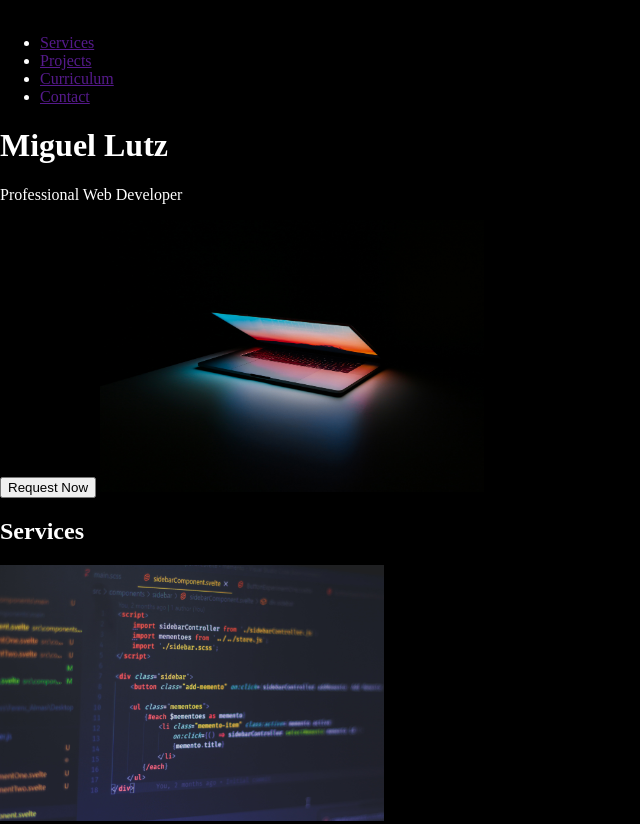
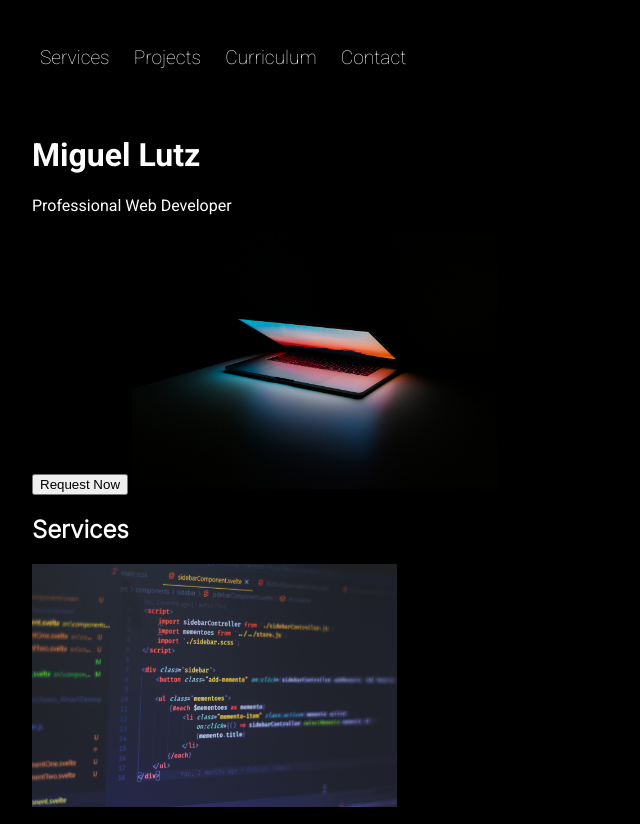
Before and after one commit to miguellutz/personal-website, a plain HTML site: page index.html in a window 1280 px wide. Shown: the top 824 px of the page, without its empty margins (0-640 px from the left). Drawn offline with Linux system fonts and the light colour scheme.

Commit message:
Body and header component styling

```diff
--- /dev/null
+++ b/components/header.css
@@ -0,0 +1,20 @@
+header {
+  padding: 30px 0px;
+}
+
+nav > ul {
+  display: inline-block;
+}
+
+nav > ul > li {
+  display: inline-block;
+  font-size: larger;
+  font-weight: 300;
+  margin-right: 20px;
+}
+
+nav a,
+nav a:visited {
+  color: white;
+  text-decoration: none;
+}
--- a/index.html
+++ b/index.html
@@ -5,6 +5,10 @@
   <meta http-equiv="X-UA-Compatible" content="IE=edge">
   <meta name="viewport" content="width=device-width, initial-scale=1.0">
   <link rel="stylesheet" href="style.css">
+  <link rel="preconnect" href="https://fonts.googleapis.com">
+  <link rel="preconnect" href="https://fonts.googleapis.com">
+  <link rel="preconnect" href="https://fonts.gstatic.com" crossorigin>
+  <link href="https://fonts.googleapis.com/css2?family=Inter:wght@200;300&family=Roboto:wght@100;400;700&display=swap" rel="stylesheet">
   <title>Miguel Lutz | Web Developer</title>
 </head>
 <body>
@@ -17,6 +21,7 @@
         <li><a href="">Contact</a></li>
       </ul>
     </nav>
+  </header>
   <main>
     <div class="content-box">
       <div id="landing">
@@ -77,6 +82,5 @@
       </ul>
     </nav>
   </footer>
-  </header>
 </body>
 </html>
--- a/style.css
+++ b/style.css
@@ -1,3 +1,5 @@
+@import url("components/header.css");
+
 img {
   width: 30%;
   height: 60%;
@@ -6,5 +8,14 @@ img {
 body {
   color: white;
   background-color: black;
-  display: inline;
+  font-family: 'Roboto', sans-serif;
+  margin: 0px;
 }
+
+h2, h3 {
+  font-family: 'Inter', sans-serif;
+}
+
+main {
+  margin: 0px 2em;
+}
```
Also changed, not shown: 1 other file. Lines whose indentation alone changed are shown as unchanged.
